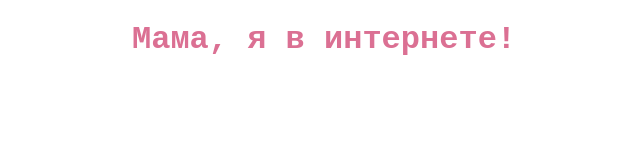
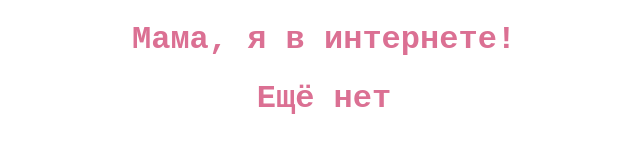
Before and after one commit to R2-D2-2/-, a plain HTML site: page On/index.html in a window 1280 px wide. Shown: the whole page, without its empty margins (316-956 px from the left). Drawn offline with Linux system fonts and the light colour scheme.

Commit message:
modified:

```diff
--- a/On/index.html
+++ b/On/index.html
@@ -10,5 +10,6 @@
   </head>
   <body>
     <h1>Мама, я в интернете!</h1>
+    <h1>Ещё нет</h1>
   </body>
 </html>
```
